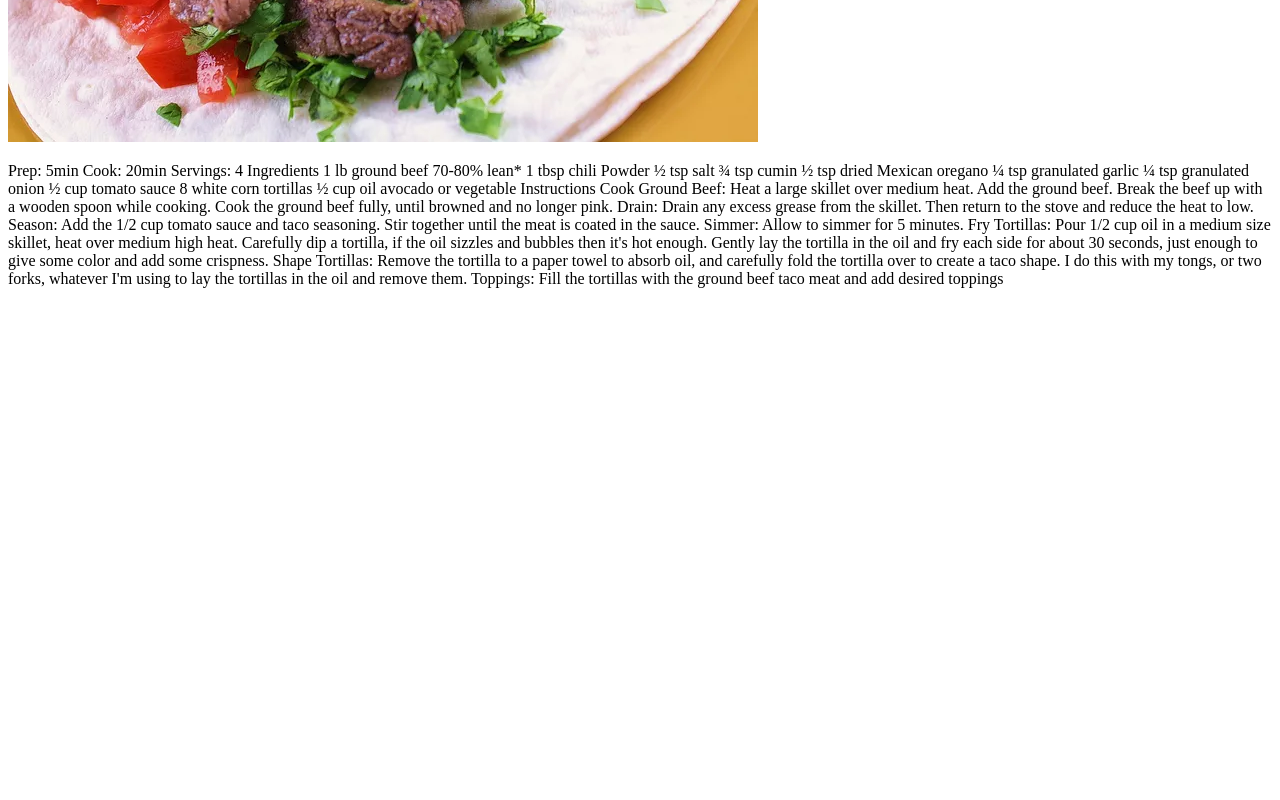
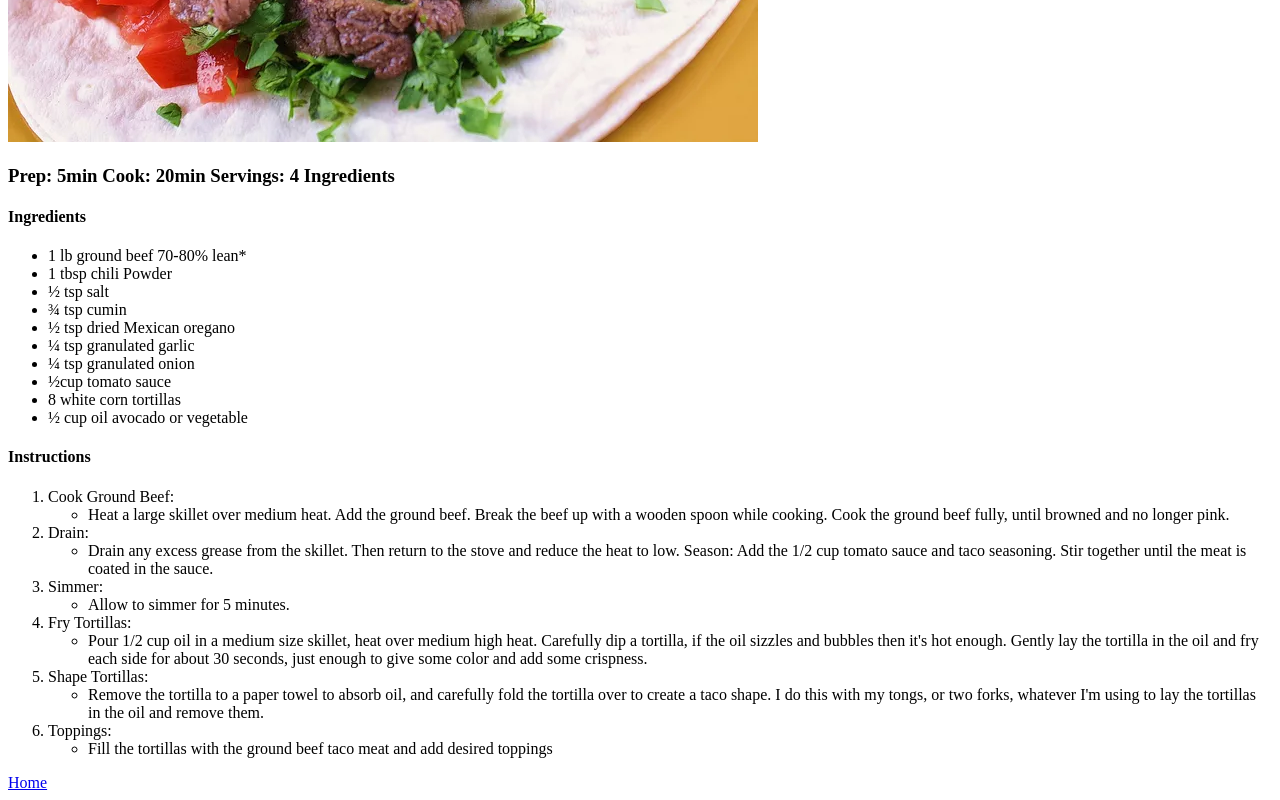
Before and after one commit to OverTheBeez/odin-recipes, a plain HTML site: page recipes/taco.html in a window 1280 px wide. Shown: the part 501-1301 px from the top of the page. Before the commit the page ends 805 px from the top, so only its background shows below. Drawn offline with Linux system fonts and the light colour scheme.

Commit message:
overall structure created for recipe pages

```diff
--- a/recipes/taco.html
+++ b/recipes/taco.html
@@ -9,29 +9,88 @@
     <h1>Tacos</h1>
     <img src="/imgs/taco.webp" alt="Carne asada taco" />
 
-    <div class="ingredients"></div>
-    <div class="instructions"></div>
+    <h3>Prep: 5min Cook: 20min Servings: 4 Ingredients</h3>
 
-    <p>
-      Prep: 5min Cook: 20min Servings: 4 Ingredients 1 lb ground beef 70-80%
-      lean* 1 tbsp chili Powder ½ tsp salt ¾ tsp cumin ½ tsp dried Mexican
-      oregano ¼ tsp granulated garlic ¼ tsp granulated onion ½ cup tomato sauce
-      8 white corn tortillas ½ cup oil avocado or vegetable Instructions Cook
-      Ground Beef: Heat a large skillet over medium heat. Add the ground beef.
-      Break the beef up with a wooden spoon while cooking. Cook the ground beef
-      fully, until browned and no longer pink. Drain: Drain any excess grease
-      from the skillet. Then return to the stove and reduce the heat to low.
-      Season: Add the 1/2 cup tomato sauce and taco seasoning. Stir together
-      until the meat is coated in the sauce. Simmer: Allow to simmer for 5
-      minutes. Fry Tortillas: Pour 1/2 cup oil in a medium size skillet, heat
-      over medium high heat. Carefully dip a tortilla, if the oil sizzles and
-      bubbles then it's hot enough. Gently lay the tortilla in the oil and fry
-      each side for about 30 seconds, just enough to give some color and add
-      some crispness. Shape Tortillas: Remove the tortilla to a paper towel to
-      absorb oil, and carefully fold the tortilla over to create a taco shape. I
-      do this with my tongs, or two forks, whatever I'm using to lay the
-      tortillas in the oil and remove them. Toppings: Fill the tortillas with
-      the ground beef taco meat and add desired toppings
-    </p>
+    <div class="ingredients">
+      <h4 class="ingredients-heading">Ingredients</h4>
+      <ul class="ingredients-list">
+        <li>1 lb ground beef 70-80% lean*</li>
+        <li>1 tbsp chili Powder</li>
+        <li>½ tsp salt</li>
+        <li>¾ tsp cumin</li>
+        <li>½ tsp dried Mexican oregano</li>
+        <li>¼ tsp granulated garlic</li>
+        <li>¼ tsp granulated onion</li>
+        <li>½cup tomato sauce</li>
+        <li>8 white corn tortillas</li>
+        <li>½ cup oil avocado or vegetable</li>
+      </ul>
+    </div>
+    <div class="instructions">
+      <h4 class="ingredients-heading">Instructions</h4>
+      <ol>
+        <li>
+          Cook Ground Beef:
+          <ul>
+            <li>
+              Heat a large skillet over medium heat. Add the ground beef. Break
+              the beef up with a wooden spoon while cooking. Cook the ground
+              beef fully, until browned and no longer pink.
+            </li>
+          </ul>
+        </li>
+        <li>
+          Drain:
+          <ul>
+            <li>
+              Drain any excess grease from the skillet. Then return to the stove
+              and reduce the heat to low. Season: Add the 1/2 cup tomato sauce
+              and taco seasoning. Stir together until the meat is coated in the
+              sauce.
+            </li>
+          </ul>
+        </li>
+        <li>
+          Simmer:
+          <ul>
+            <li>Allow to simmer for 5 minutes.</li>
+          </ul>
+        </li>
+        <li>
+          Fry Tortillas:
+          <ul>
+            <li>
+              Pour 1/2 cup oil in a medium size skillet, heat over medium high
+              heat. Carefully dip a tortilla, if the oil sizzles and bubbles
+              then it's hot enough. Gently lay the tortilla in the oil and fry
+              each side for about 30 seconds, just enough to give some color and
+              add some crispness.
+            </li>
+          </ul>
+        </li>
+        <li>
+          Shape Tortillas:
+          <ul>
+            <li>
+              Remove the tortilla to a paper towel to absorb oil, and carefully
+              fold the tortilla over to create a taco shape. I do this with my
+              tongs, or two forks, whatever I'm using to lay the tortillas in
+              the oil and remove them.
+            </li>
+          </ul>
+        </li>
+        <li>
+          Toppings:
+          <ul>
+            <li>
+              Fill the tortillas with the ground beef taco meat and add desired
+              toppings
+            </li>
+          </ul>
+        </li>
+      </ol>
+    </div>
+
+    <a href="/index.html">Home</a>
   </body>
 </html>
```
Also changed, not shown: index.html (+11 -3 lines), recipes/egg-bake.html (+34 -13 lines), recipes/tatertot-hotdish.html (+33 -12 lines).
